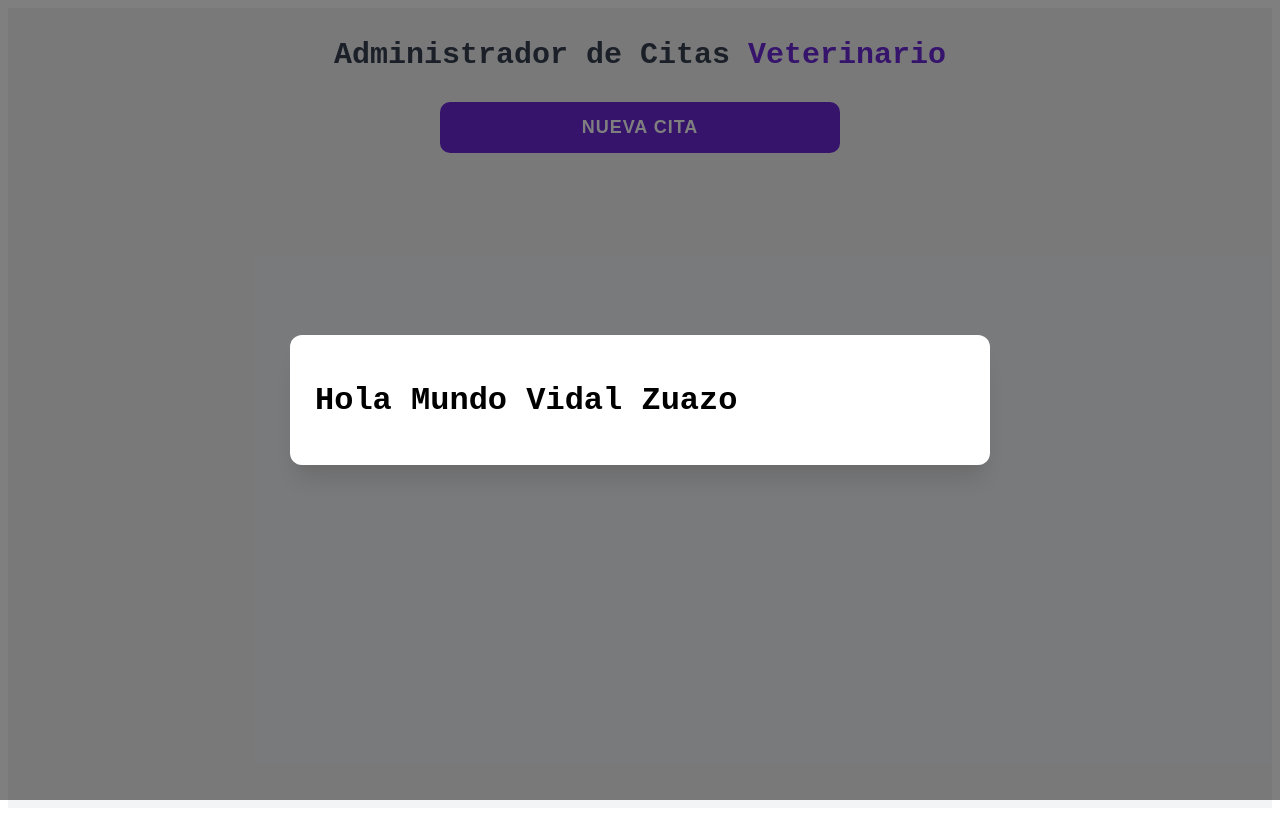
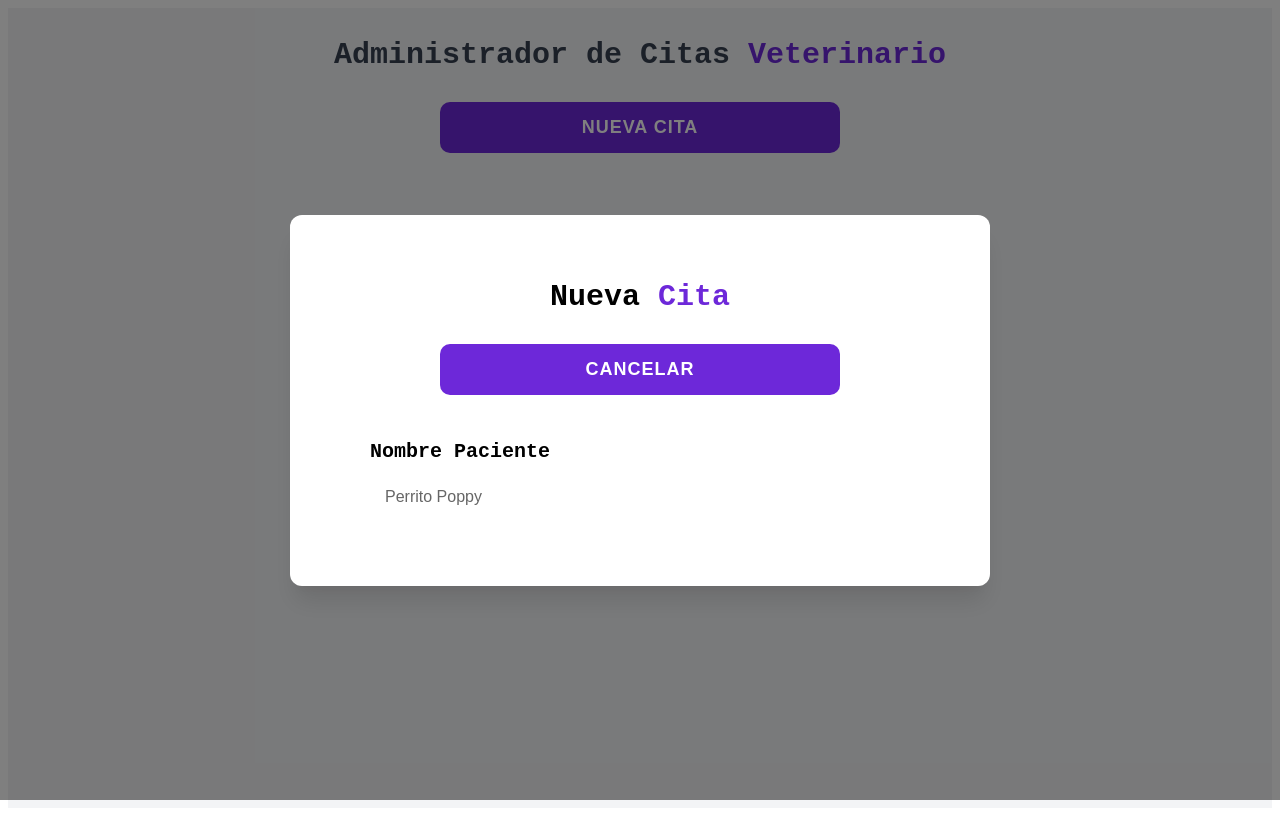
Before and after one commit to zuazoov-utr/citasReactJS-IDGS9B, a React (Vite) app: page / in a window 1280 px wide. Both pictures are taken after a click on the button "NUEVA CITA". Built offline with nearby package versions, Linux system fonts and the light colour scheme.

Commit message:
Form inputs Part 1

```diff
--- a/src/App.jsx
+++ b/src/App.jsx
@@ -19,7 +19,10 @@
       {modalVisible && (
         <div className='modal-overlay' role='dialog' aria-modal="true">
           <div className='modal-content'>
-            <Formulario />
+            <Formulario
+              modalVisible={modalVisible}
+              setModalVisible={setModalVisible}
+            />
           </div>
         </div>
       )}
--- a/src/components/Formulario.jsx
+++ b/src/components/Formulario.jsx
@@ -1,8 +1,40 @@
-import { useState, useEffect } from "react";
+import { useState, useEffect, use } from "react";
+import '../css/formulario.css';
 
-const Formulario = () => {
+const Formulario = ({
+    modalVisible,
+    setModalVisible
+}) => {
+    const [paciente, setPaciente] = useState('');
     return (
-        <h1>Hola Mundo Vidal Zuazo</h1>
+        <div className="formulario-contenido">
+            <h2 className="formulario-titulo">Nueva
+                <span className="formulario-titulo-bold"> Cita</span>
+            </h2>
+            <button
+                className="formulario-btn-cancelar"
+                onClick={() => setModalVisible(false)}
+            >
+                <span className="formulario-btn-texto-cancelar">Cancelar</span>
+            </button>
+
+            <form>
+                <div className="formulario-campo">
+                    <label
+                        htmlFor="paciente"
+                        className="formulario-label"
+                    >Nombre Paciente</label>
+                    <input
+                        id="paciente"
+                        type="text"
+                        className="formulario-input"
+                        placeholder="Perrito Poppy"
+                        value={paciente}
+                        onChange={(e) => setPaciente(e.target.value)}
+                    />
+                </div>
+            </form>
+        </div>
     );
 };
 
--- /dev/null
+++ b/src/css/formulario.css
@@ -0,0 +1,79 @@
+.formulario-contenido {
+    padding: 30px;
+    border-radius: 12px;
+    box-sizing: border-box;
+    width: 100%;
+    max-width: 600px;
+    margin: 0 auto;
+}
+
+.formulario-titulo {
+    font-size: 30px;
+    font-weight: 600;
+    text-align: center;
+    margin-top: 10px;
+    margin-bottom: 20px;
+}
+
+.formulario-titulo-bold {
+    font-weight: 900;
+    color: #6D28D9;
+}
+
+.formulario-btn-cancelar {
+    display: block;
+    background-color: #6D28D9;
+    padding: 15px;
+    margin: 30px auto;
+    border-radius: 10px;
+    border: none;
+    cursor: pointer;
+    width: 100%;
+    max-width: 400px;
+    transition: background-color 0.2s ease;
+}
+
+.formulario-btn-cancelar:hover {
+    background-color: #5b21b6;
+}
+
+.formulario-btn-texto-cancelar {
+    text-align: center;
+    color: #FFF;
+    font-size: 18px;
+    font-weight: 900;
+    text-transform: uppercase;
+    letter-spacing: 1px;
+}
+
+.formulario-campo {
+    display: flex;
+    flex-direction: column;
+    margin-top: 10px;
+    margin-bottom: 10px;
+}
+
+.formulario-label {
+    margin-top: 15px;
+    margin-bottom: 10px;
+    font-size: 20px;
+    font-weight: 600;
+}
+
+.formulario-input {
+    padding: 15px;
+    border-radius: 10px;
+    border: none;
+    font-size: 16px;
+    color: #333333;
+    box-sizing: border-box;
+    width: 100%;
+}
+
+.formulario-input::placeholder {
+    color: #666666;
+}
+
+.formulario-input:focus {
+    outline: 2px solid #F59E0B;
+}
```
